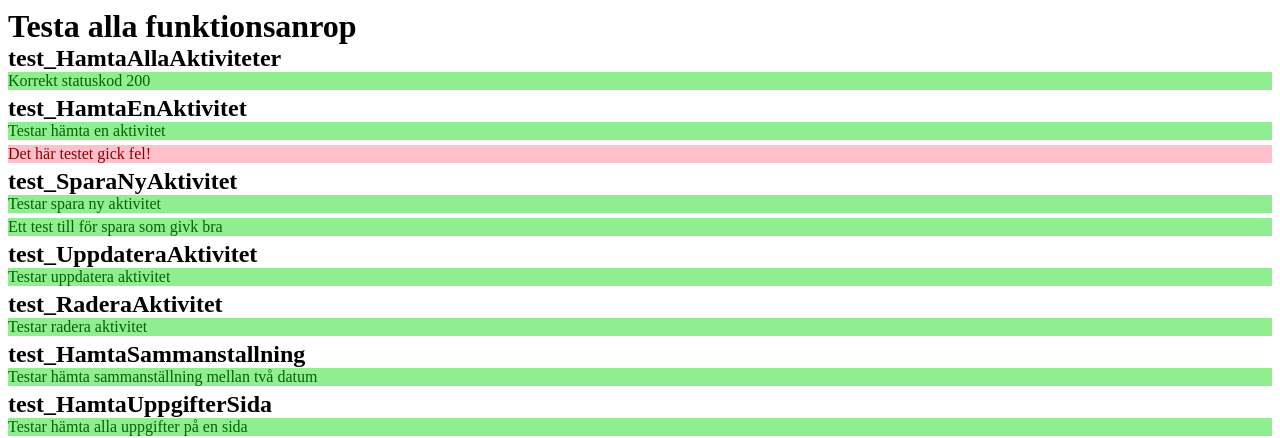
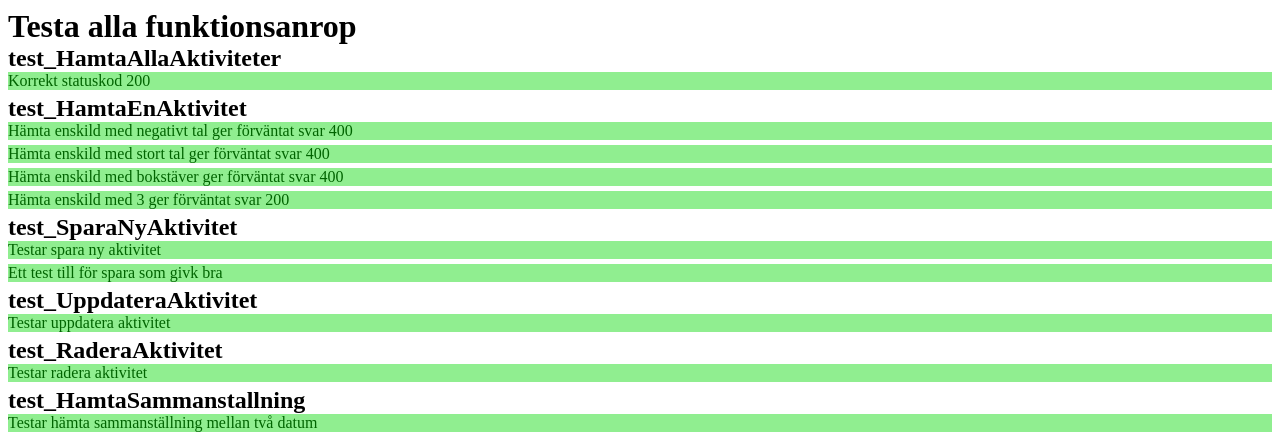
Before and after one commit to kjell-hansen/tidsredovisning_api, a PHP site: page /test/index.php in a window 1280 px wide. Shown: the top 438 px of the page. Run offline with PHP 8.4, Linux system fonts and the light colour scheme; data comes from the database, SQL or seed files in the repository.

Commit message:
Hämta enskild funkar och alla testcases ok

```diff
--- a/src/activities.php
+++ b/src/activities.php
@@ -63,7 +63,35 @@ function hamtaAlla(): Response {
  * @return Response
  */
 function hamtaEnskild(int $id): Response {
-    return new Response("Hämta aktivitet $id", 200);
+    // Kontrollera indata
+    $kollatID = filter_var($id, FILTER_VALIDATE_INT);
+    if (!$kollatID || $kollatID < 1) {
+        $out = new stdClass();
+        $out->error = ["Felaktig indata", "$id är inget giltigt heltal"];
+        return new Response($out, 400);
+    }
+
+    // Koppla databas och hämta post
+    $db= connectDb();
+    $stmt=$db->prepare("SELECT id, activity FROM activities where id=:id");
+    if (!$stmt->execute(["id"=>$kollatID])) {
+        $out=new stdClass();
+        $out->error=["Fel vid läsning från databasen", implode(",", $db->errorInfo()  )  ];
+        return new Response($out,400);
+    }
+
+    // Sätt utdata och returnera
+    if($row=$stmt->fetch()) {
+        $out=new stdClass();
+        $out->id=$row["id"];
+        $out->activity=$row["activity"];
+        return new Response($out);
+    } else {
+        $out=new stdClass();
+        $out->error=["Hittade ingen post med id=$kollatID"];
+        return new Response($out, 400);
+    }
+
 }
 
 /**
--- a/test/testActivities.php
+++ b/test/testActivities.php
@@ -54,7 +54,7 @@ function test_HamtaAllaAktiviteter(): string {
             }
         }
     } catch (Exception $ex) {
-        $retur .="<p class='error'>Något gick fel, meddelandet säger:<br> {$ex->getMessage()}</p>";
+        $retur .= "<p class='error'>Något gick fel, meddelandet säger:<br> {$ex->getMessage()}</p>";
     }
 
     return $retur;
@@ -66,8 +66,43 @@ function test_HamtaAllaAktiviteter(): string {
  */
 function test_HamtaEnAktivitet(): string {
     $retur = "<h2>test_HamtaEnAktivitet</h2>";
-    $retur .= "<p class='ok'>Testar hämta en aktivitet</p>";
-    $retur .= "<p class='error'>Det här testet gick fel!</p>";
+    try {
+        // Testa negativt tal
+        $svar = hamtaEnskild(-1);
+        if ($svar->getStatus() === 400) {
+            $retur .= "<p class='ok'>Hämta enskild med negativt tal ger förväntat svar 400</p>";
+        } else {
+            $retur .= "<p class='error'>Hämta enskild med negativt tal ger {$svar->getStatus()} "
+                    . "inte förväntat svar 400</p>";
+        }
+        // Testa för stort tal
+        $svar = hamtaEnskild(100);
+        if ($svar->getStatus() === 400) {
+            $retur .= "<p class='ok'>Hämta enskild med stort tal ger förväntat svar 400</p>";
+        } else {
+            $retur .= "<p class='error'>Hämta enskild med stort (100) tal ger {$svar->getStatus()} "
+                    . "inte förväntat svar 400</p>";
+        }
+        // Testa bokstäver
+        $svar = hamtaEnskild((int) "sju");
+        if ($svar->getStatus() === 400) {
+            $retur .= "<p class='ok'>Hämta enskild med bokstäver ger förväntat svar 400</p>";
+        } else {
+            $retur .= "<p class='error'>Hämta enskild med bokstäver ('sju') tal ger {$svar->getStatus()} "
+                    . "inte förväntat svar 400</p>";
+        }
+        // Testa giltigt tal
+        $svar = hamtaEnskild(3);
+        if ($svar->getStatus() === 200) {
+            $retur .= "<p class='ok'>Hämta enskild med 3 ger förväntat svar 200</p>";
+        } else {
+            $retur .= "<p class='error'>Hämta enskild med 3 ger {$svar->getStatus()} "
+                    . "inte förväntat svar 200</p>";
+        }
+    } catch (Exception $ex) {
+        $retur .= "<p class='error'>Något gick fel, meddelandet säger:<br> {$ex->getMessage()}</p>";
+    }
+
     return $retur;
 }
 
```
